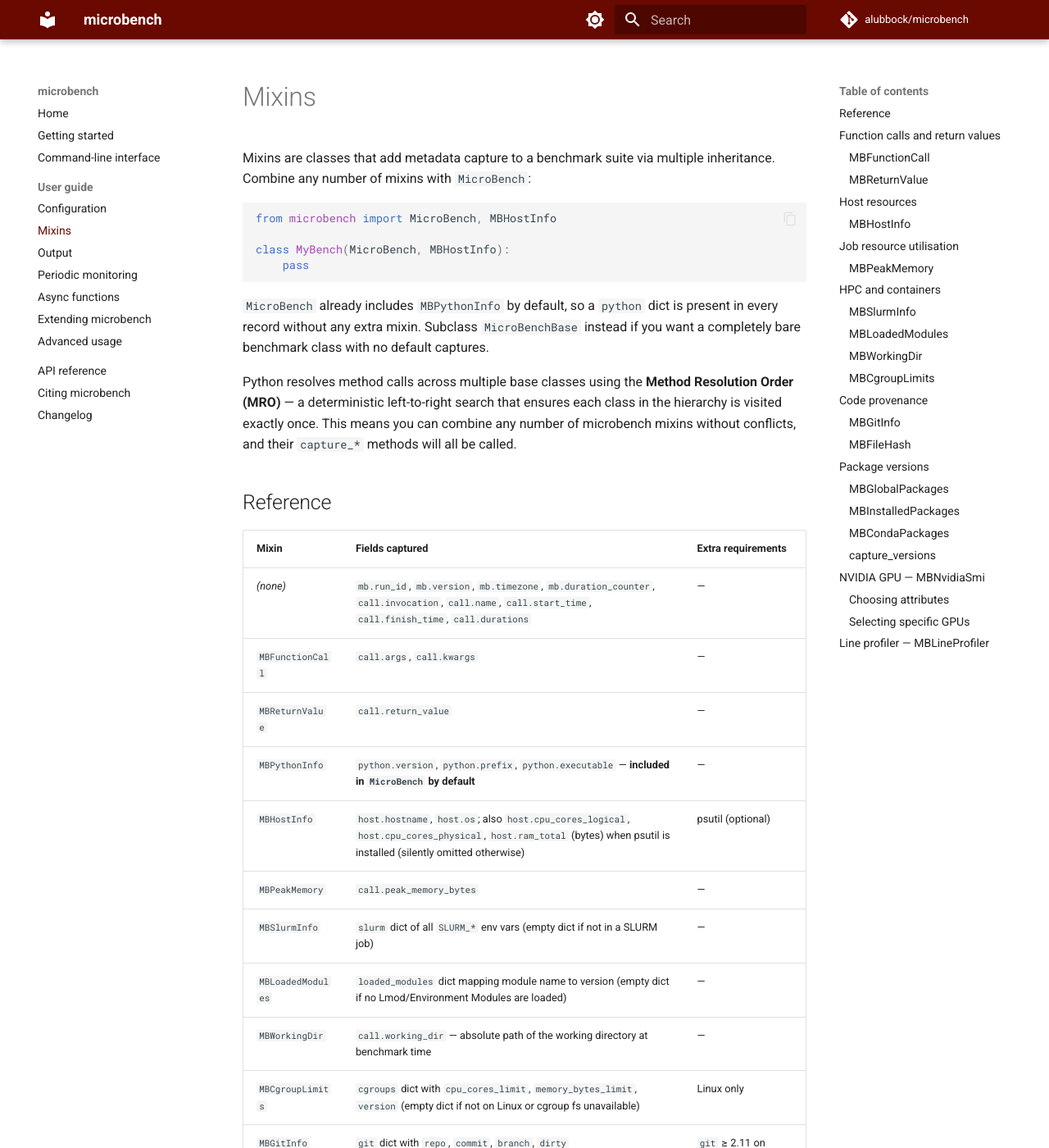
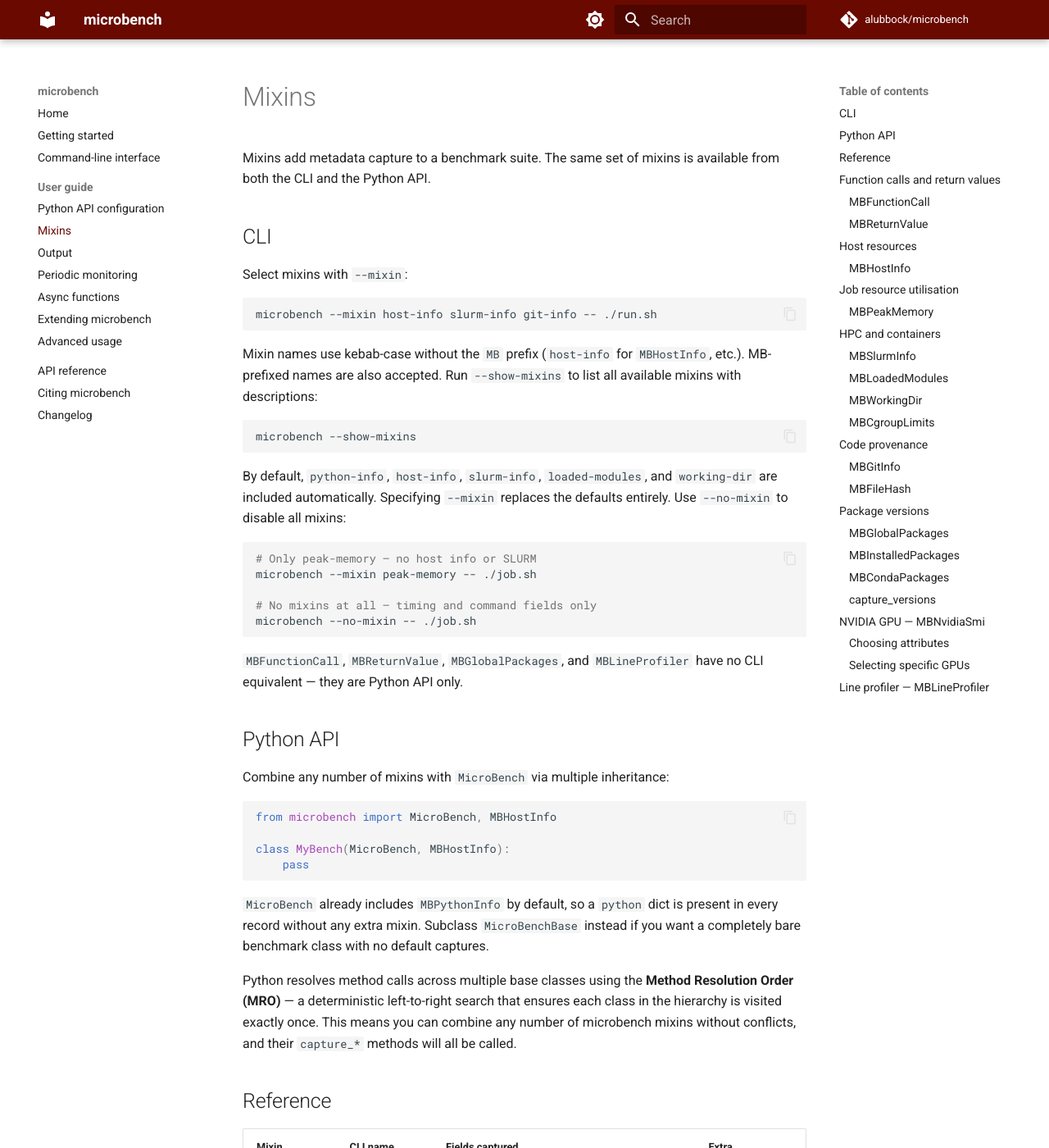
Before and after one commit to alubbock/microbench, an MkDocs documentation site: the page built from docs/user-guide/mixins.md, in a window 1280 px wide and 1400 px high. Shown: the whole window at 82% size. Built offline with MkDocs 1.6.1 and Material for MkDocs 9.7.7, drawn with Linux system fonts in a browser that asks for light colours; comment, search, counter and statistics services are not loaded; the version menu is left out; some of the changed text lies outside the part shown.

Commit message:
docs: more CLI documentation, other tweaks (#101)

````diff
--- a/docs/user-guide/mixins.md
+++ b/docs/user-guide/mixins.md
@@ -1,7 +1,42 @@
 # Mixins
 
-Mixins are classes that add metadata capture to a benchmark suite via
-multiple inheritance. Combine any number of mixins with `MicroBench`:
+Mixins add metadata capture to a benchmark suite. The same set of mixins is
+available from both the CLI and the Python API.
+
+## CLI
+
+Select mixins with `--mixin`:
+
+```bash
+microbench --mixin host-info slurm-info git-info -- ./run.sh
+```
+
+Mixin names use kebab-case without the `MB` prefix (`host-info` for
+`MBHostInfo`, etc.). MB-prefixed names are also accepted. Run `--show-mixins`
+to list all available mixins with descriptions:
+
+```bash
+microbench --show-mixins
+```
+
+By default, `python-info`, `host-info`, `slurm-info`, `loaded-modules`, and
+`working-dir` are included automatically. Specifying `--mixin` replaces the
+defaults entirely. Use `--no-mixin` to disable all mixins:
+
+```bash
+# Only peak-memory — no host info or SLURM
+microbench --mixin peak-memory -- ./job.sh
+
+# No mixins at all — timing and command fields only
+microbench --no-mixin -- ./job.sh
+```
+
+`MBFunctionCall`, `MBReturnValue`, `MBGlobalPackages`, and `MBLineProfiler`
+have no CLI equivalent — they are Python API only.
+
+## Python API
+
+Combine any number of mixins with `MicroBench` via multiple inheritance:
 
 ```python
 from microbench import MicroBench, MBHostInfo
@@ -23,25 +58,25 @@ combine any number of microbench mixins without conflicts, and their
 
 ## Reference
 
-| Mixin | Fields captured | Extra requirements |
-|---|---|---|
-| *(none)* | `mb.run_id`, `mb.version`, `mb.timezone`, `mb.duration_counter`, `call.invocation`, `call.name`, `call.start_time`, `call.finish_time`, `call.durations` | — |
-| `MBFunctionCall` | `call.args`, `call.kwargs` | — |
-| `MBReturnValue` | `call.return_value` | — |
-| `MBPythonInfo` | `python.version`, `python.prefix`, `python.executable` — **included in `MicroBench` by default** | — |
-| `MBHostInfo` | `host.hostname`, `host.os`; also `host.cpu_cores_logical`, `host.cpu_cores_physical`, `host.ram_total` (bytes) when psutil is installed (silently omitted otherwise) | psutil (optional) |
-| `MBPeakMemory` | `call.peak_memory_bytes` | — |
-| `MBSlurmInfo` | `slurm` dict of all `SLURM_*` env vars (empty dict if not in a SLURM job) | — |
-| `MBLoadedModules` | `loaded_modules` dict mapping module name to version (empty dict if no Lmod/Environment Modules are loaded) | — |
-| `MBWorkingDir` | `call.working_dir` — absolute path of the working directory at benchmark time | — |
-| `MBCgroupLimits` | `cgroups` dict with `cpu_cores_limit`, `memory_bytes_limit`, `version` (empty dict if not on Linux or cgroup fs unavailable) | Linux only |
-| `MBGitInfo` | `git` dict with `repo`, `commit`, `branch`, `dirty` | `git` ≥ 2.11 on PATH |
-| `MBGlobalPackages` | `python.loaded_packages` for every package in the caller's global scope | — |
-| `MBInstalledPackages` | `python.installed_packages` (and optionally `python.installed_package_paths`) for every installed package | — |
-| `MBCondaPackages` | `conda` dict with `name`, `path`, and `packages` (version dict) | `conda` on PATH or `CONDA_EXE` set |
-| `MBNvidiaSmi` | `nvidia` — list of per-GPU dicts (see below) | `nvidia-smi` on PATH |
-| `MBLineProfiler` | `call.line_profiler` (base64-encoded profile, see below) | line_profiler |
-| `MBFileHash` | `file_hashes` — SHA-256 checksum of each specified file | — |
+| Mixin | CLI name | Fields captured | Extra requirements |
+|---|---|---|---|
+| *(none)* | — | `mb.run_id`, `mb.version`, `mb.timezone`, `mb.duration_counter`, `call.invocation`, `call.name`, `call.start_time`, `call.finish_time`, `call.durations` | — |
+| `MBFunctionCall` | Python only | `call.args`, `call.kwargs` | — |
+| `MBReturnValue` | Python only | `call.return_value` | — |
+| `MBPythonInfo` | `python-info` *(default)* | `python.version`, `python.prefix`, `python.executable` — **included in `MicroBench` by default** | — |
+| `MBHostInfo` | `host-info` *(default)* | `host.hostname`, `host.os`; also `host.cpu_cores_logical`, `host.cpu_cores_physical`, `host.ram_total` (bytes) when psutil is installed (silently omitted otherwise) | psutil (optional) |
+| `MBPeakMemory` | `peak-memory` | `call.peak_memory_bytes` | — |
+| `MBSlurmInfo` | `slurm-info` *(default)* | `slurm` dict of all `SLURM_*` env vars (empty dict if not in a SLURM job) | — |
+| `MBLoadedModules` | `loaded-modules` *(default)* | `loaded_modules` dict mapping module name to version (empty dict if no Lmod/Environment Modules are loaded) | — |
+| `MBWorkingDir` | `working-dir` *(default)* | `call.working_dir` — absolute path of the working directory at benchmark time | — |
+| `MBCgroupLimits` | `cgroup-limits` | `cgroups` dict with `cpu_cores_limit`, `memory_bytes_limit`, `version` (empty dict if not on Linux or cgroup fs unavailable) | Linux only |
+| `MBGitInfo` | `git-info` | `git` dict with `repo`, `commit`, `branch`, `dirty` | `git` ≥ 2.11 on PATH |
+| `MBGlobalPackages` | Python only | `python.loaded_packages` for every package in the caller's global scope | — |
+| `MBInstalledPackages` | `installed-packages` | `python.installed_packages` (and optionally `python.installed_package_paths`) for every installed package | — |
+| `MBCondaPackages` | `conda-packages` | `conda` dict with `name`, `path`, and `packages` (version dict) | `conda` on PATH or `CONDA_EXE` set |
+| `MBNvidiaSmi` | `nvidia-smi` | `nvidia` — list of per-GPU dicts (see below) | `nvidia-smi` on PATH |
+| `MBLineProfiler` | Python only | `call.line_profiler` (base64-encoded profile, see below) | line_profiler |
+| `MBFileHash` | `file-hash` | `file_hashes` — SHA-256 checksum of each specified file | — |
 
 ## Function calls and return values
 
@@ -348,6 +383,13 @@ class Bench(MicroBench, MBGitInfo):
 Use `capture_optional = True` to silently skip git capture on machines
 without git or when running outside a repository.
 
+**CLI:** use `--git-repo DIR` to specify the repository directory (defaults
+to the current working directory):
+
+```bash
+microbench --mixin git-info --git-repo /path/to/repo -- ./run.sh
+```
+
 ### `MBFileHash`
 
 Records a cryptographic checksum of one or more files alongside benchmark
@@ -422,6 +464,15 @@ Any algorithm name accepted by `hashlib.new()` works: `'sha256'` (default),
         hash_files = ['sometimes_missing.dat']
         capture_optional = True
     ```
+
+**CLI:** use `--hash-file FILE [FILE ...]` and `--hash-algorithm ALGORITHM`.
+The CLI defaults to hashing the benchmarked command executable rather than
+`sys.argv[0]`:
+
+```bash
+microbench --mixin file-hash --hash-file run_experiment.py config.yaml -- ./run.sh
+microbench --mixin file-hash --hash-algorithm md5 -- ./run.sh
+```
 
 ## Package versions
 
@@ -515,7 +566,11 @@ class GpuBench(MicroBench, MBNvidiaSmi):
 
 Run `nvidia-smi --help-query-gpu` for the full list of available attribute names.
 
-**CLI:** `--nvidia-attributes gpu_name memory.total power.draw`
+**CLI:** use `--nvidia-attributes ATTR [ATTR ...]`:
+
+```bash
+microbench --mixin nvidia-smi --nvidia-attributes gpu_name power.draw temperature.gpu -- ./run.sh
+```
 
 ### Selecting specific GPUs
 
@@ -541,7 +596,12 @@ class GpuBench(MicroBench, MBNvidiaSmi):
 
 Omit `nvidia_gpus` entirely to capture all GPUs.
 
-**CLI:** `--nvidia-gpus GPU-abc123def456` or `--nvidia-gpus 0 1`
+**CLI:** use `--nvidia-gpus GPU [GPU ...]`:
+
+```bash
+microbench --mixin nvidia-smi --nvidia-gpus 0 1 -- ./run.sh
+microbench --mixin nvidia-smi --nvidia-gpus GPU-abc123def456 -- ./run.sh
+```
 
 ## Line profiler — `MBLineProfiler`
 
--- a/mkdocs.yml
+++ b/mkdocs.yml
@@ -65,7 +65,7 @@ nav:
   - Getting started: getting-started.md
   - Command-line interface: cli.md
   - User guide:
-    - Configuration: user-guide/configuration.md
+    - Python API configuration: user-guide/configuration.md
     - Mixins: user-guide/mixins.md
     - Output: user-guide/output.md
     - Periodic monitoring: user-guide/monitoring.md
````
Also changed, not shown: docs/user-guide/configuration.md (+6 -1 lines), docs/user-guide/monitoring.md (+56 -6 lines), docs/user-guide/output.md (+119 -45 lines).
